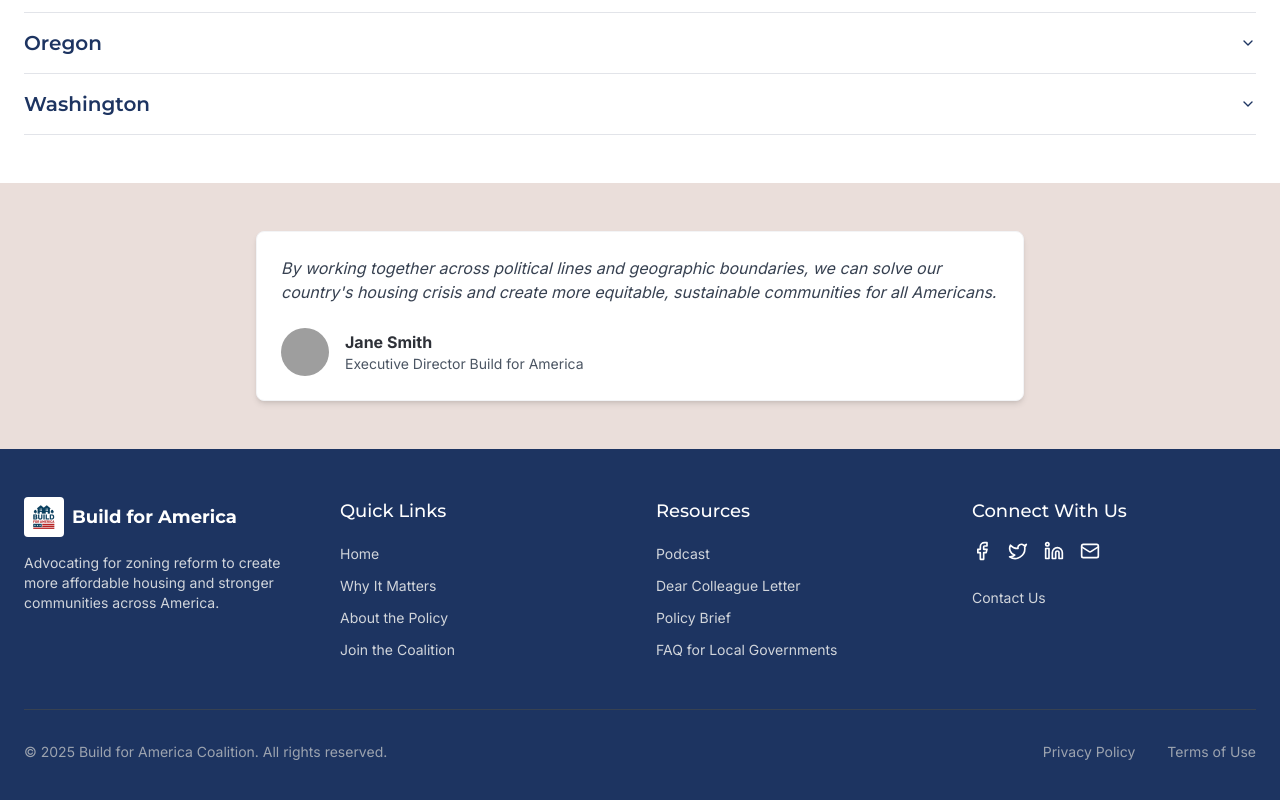
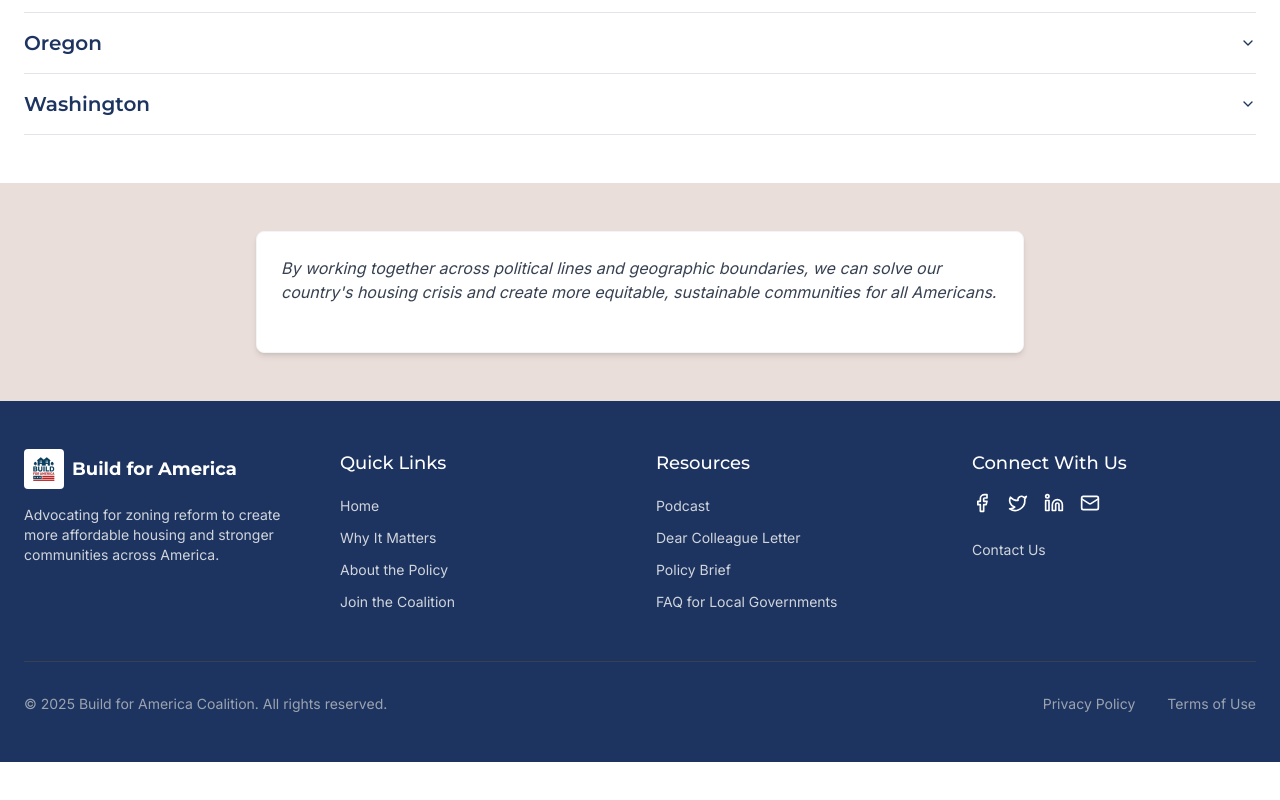
Before and after one commit to PBPL41/pbpl41.github.io, a React (Vite) app: page /coalition in a window 1280 px wide. Shown: the part 1420-2220 px from the top of the page. After the commit the page ends 2182 px from the top, so only its background shows below. Built offline with nearby package versions, Linux system fonts and the light colour scheme; grey boxes are pictures that could not be loaded.

Commit message:
Visual edit in Lovable
Edited UI in Lovable

```diff
--- a/src/components/ui/TestimonialCard.tsx
+++ b/src/components/ui/TestimonialCard.tsx
@@ -1,4 +1,3 @@
-
 import React from 'react';
 interface TestimonialCardProps {
   quote: string;
@@ -12,20 +11,12 @@ const TestimonialCard: React.FC<TestimonialCardProps> = ({
   name,
   title,
   organization,
-  image,
+  image
 }) => {
   return <div className="bg-white p-6 rounded-lg shadow-md border border-gray-100">
 
-      <p className="mb-6 italic text-gray-700">{quote}</p>
-      <div className="flex items-center">
-        {image && <div className="mr-4">
-            <img src={image} alt={name} className="w-12 h-12 rounded-full object-cover" />
-          </div>}
-        <div>
-          <p className="font-bold">{name}</p>
-          <p className="text-sm text-gray-600">{title} {organization}</p>
-        </div>
-      </div>
+      <p className="mb-6 italic text-gray-700 text-base">{quote}</p>
+
     </div>;
 };
 export default TestimonialCard;
```
